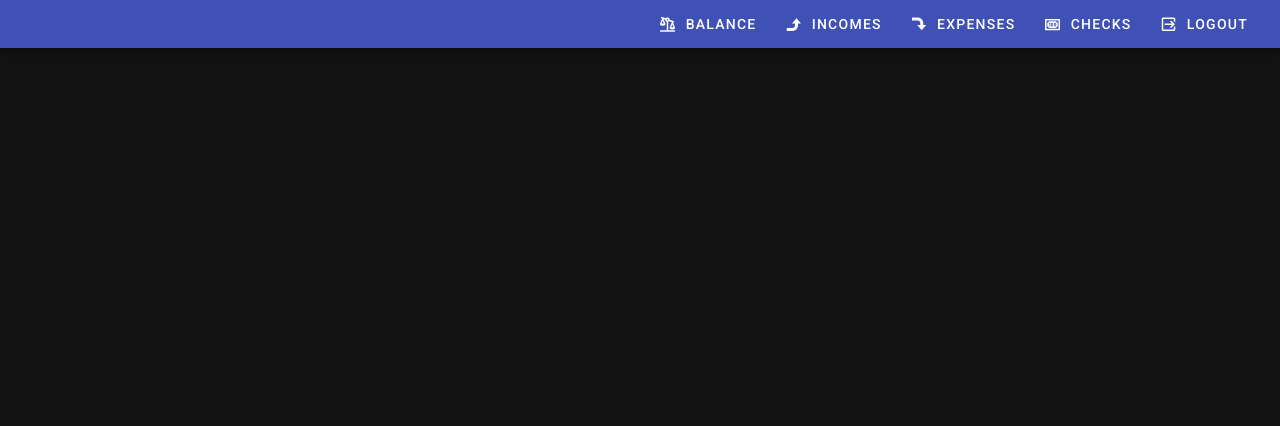
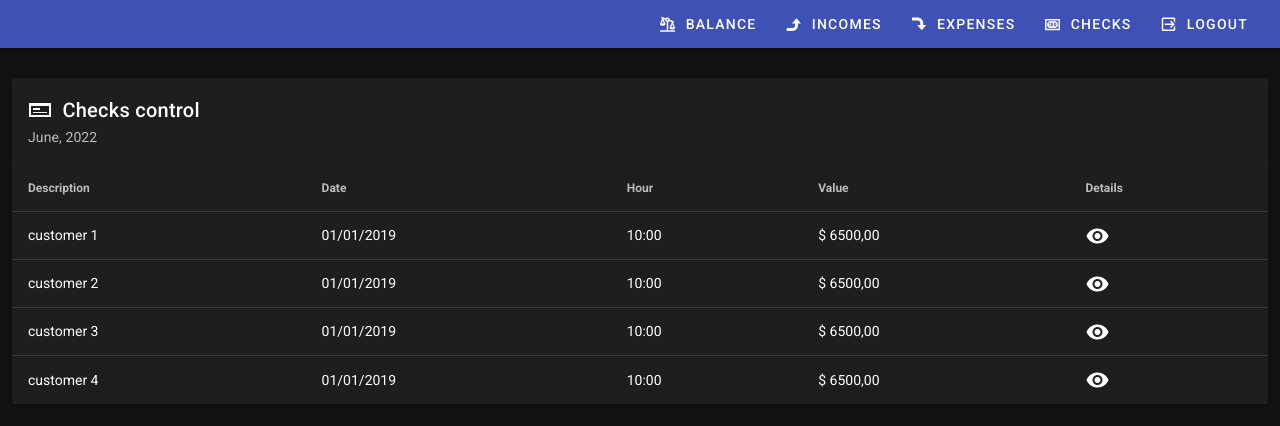
Before and after one commit to lucca257/challenga-turnoverbnb-front, a Vue app: page /checklist in a window 1280 px wide. Shown: the top 426 px of the page. Built offline with nearby package versions, Linux system fonts and the light colour scheme.

Commit message:
feature: checks control page with list of checks

```diff
--- /dev/null
+++ b/src/components/check/ChecksControlComponent.vue
@@ -0,0 +1,85 @@
+<template>
+  <v-card class="mx-auto">
+    <v-card-title>
+      <v-icon>mdi-checkbook</v-icon>
+      &nbsp; Checks control
+    </v-card-title>
+    <v-card-subtitle>June, 2022</v-card-subtitle>
+    <v-simple-table>
+      <template v-slot:default>
+        <thead>
+        <tr>
+          <th class="text-left">
+            Description
+          </th>
+          <th class="text-left">
+            Date
+          </th>
+          <th class="text-left">
+            Hour
+          </th>
+          <th class="text-left">
+            Value
+          </th>
+          <th class="text-left">
+            Details
+          </th>
+        </tr>
+        </thead>
+        <tbody>
+        <tr
+            v-for="item in transactions"
+            :key="item.title"
+        >
+          <td>{{ item.title }}</td>
+          <td>{{ item.date }}</td>
+          <td>{{ item.hour }}</td>
+          <td>{{ item.value }}</td>
+          <td><v-icon @click="checkDetails = item.title">mdi-eye</v-icon></td>
+        </tr>
+        </tbody>
+      </template>
+    </v-simple-table>
+  </v-card>
+</template>
+
+<script>
+export default {
+  name: "ChecksControlComponent",
+  data () {
+    return {
+      checkDetails: null,
+      transactions : [
+        {
+          title: 'customer 1',
+          date: '01/01/2019',
+          hour: '10:00',
+          value: '$ 6500,00'
+        },
+        {
+          title: 'customer 2',
+          date: '01/01/2019',
+          hour: '10:00',
+          value: '$ 6500,00'
+        },
+        {
+          title: 'customer 3',
+          date: '01/01/2019',
+          hour: '10:00',
+          value: '$ 6500,00'
+        },
+        {
+          title: 'customer 4',
+          date: '01/01/2019',
+          hour: '10:00',
+          value: '$ 6500,00'
+        },
+      ],
+    }
+  },
+}
+</script>
+
+<style scoped>
+
+</style>
--- a/src/router/index.js
+++ b/src/router/index.js
@@ -8,6 +8,11 @@ const routes = [
     path: '/',
     name: 'balance',
     component: () => import('../views/HomePage.vue')
+  },
+  {
+    path: '/checklist',
+    name: 'checklist',
+    component: () => import('../views/ChecksControlPage')
   },
   {
     path: '/incomes',
--- /dev/null
+++ b/src/views/ChecksControlPage.vue
@@ -0,0 +1,16 @@
+<template>
+  <ChecksControl />
+</template>
+
+<script>
+export default {
+  name: "ChecksControlPage",
+  components: {
+    'ChecksControl': () =>  import('@/components/check/ChecksControlComponent.vue'),
+  }
+}
+</script>
+
+<style scoped>
+
+</style>
```
